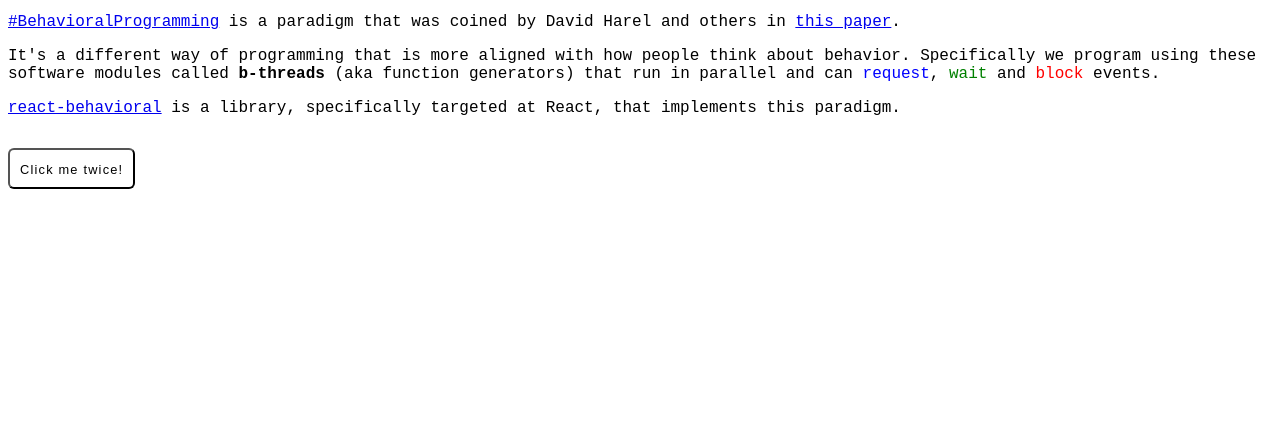
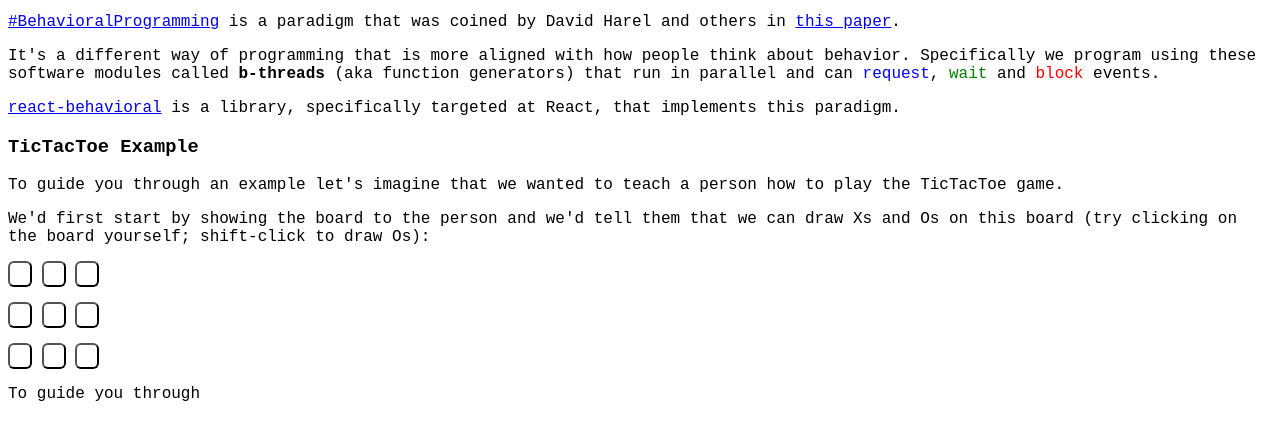
Before and after one commit to lmatteis/react-behavioral, a React app: page / in a window 1280 px wide. Shown: the part 88-528 px from the top of the page. Built offline with nearby package versions, Linux system fonts and the light colour scheme.

Commit message:
Add better example

```diff
--- a/index.css
+++ b/index.css
@@ -14,7 +14,7 @@
   color: black;
   border-radius: 6px;
   background-color: white;
-  font-size: 0.8rem;
+  font-size: 1rem;
   letter-spacing: 1.2px;
   cursor: pointer;
   margin-top: 15px;
--- a/index.js
+++ b/index.js
@@ -50,8 +50,32 @@
   }
 ];
 
+function* ReactCell() {
+  const { idx } = this.props;
+  this.updateView(
+    <button
+      onClick={e => {
+        if (e.shiftKey) {
+          return this.request(`O_${idx}`);
+        }
+        this.request(`X_${idx}`);
+      }}
+    />
+  );
+  yield {
+    wait: [`X_${idx}`, `O_${idx}`]
+  };
+  this.updateView(
+    <button>
+      {this.bp.lastEvent.split('_')[0]}
+    </button>
+  );
+}
+
+const Cell = connect(ReactCell);
+
 ReactDOM.render(
-  <Provider threads={threads}>
+  <React.Fragment>
     <h2>react-behavioral</h2>
     <pre>yarn add react-behavioral</pre>
     <p>
@@ -90,9 +114,30 @@
       is a library, specifically targeted at
       React, that implements this paradigm.
     </p>
-    <div>
-      <ButtonContainer />
-    </div>
-  </Provider>,
+    <h3>TicTacToe Example</h3>
+    <p>
+      To guide you through an example let's
+      imagine that we wanted to teach a person
+      how to play the TicTacToe game.
+    </p>
+    <p>
+      We'd first start by showing the board to
+      the person and we'd tell them that we
+      can draw Xs and Os on this board (try
+      clicking on the board yourself;
+      shift-click to draw Os):
+      <div>
+        <Provider>
+          <Cell idx={0} /> <Cell idx={1} />{' '}
+          <Cell idx={2} /> <br />
+          <Cell idx={3} /> <Cell idx={4} />{' '}
+          <Cell idx={5} /> <br />
+          <Cell idx={6} /> <Cell idx={7} />{' '}
+          <Cell idx={8} /> <br />
+        </Provider>
+      </div>
+    </p>
+    <div>To guide you through</div>
+  </React.Fragment>,
   document.getElementById('content')
 );
```
